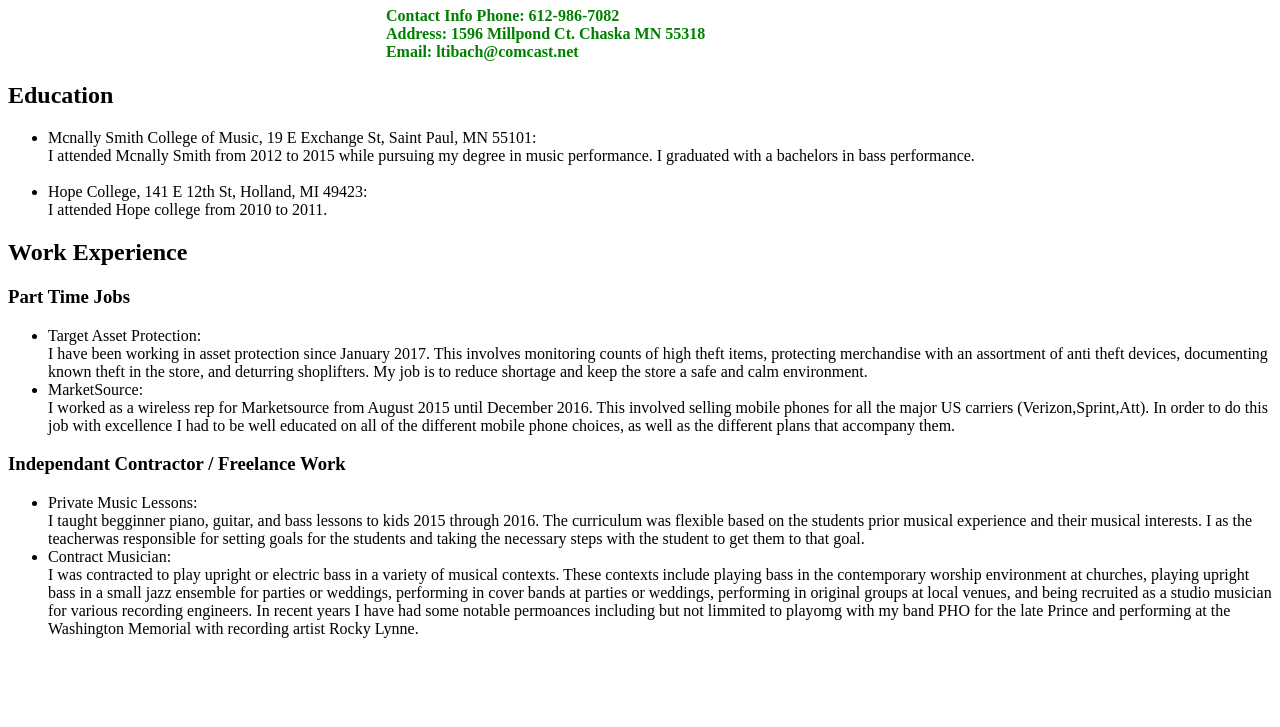
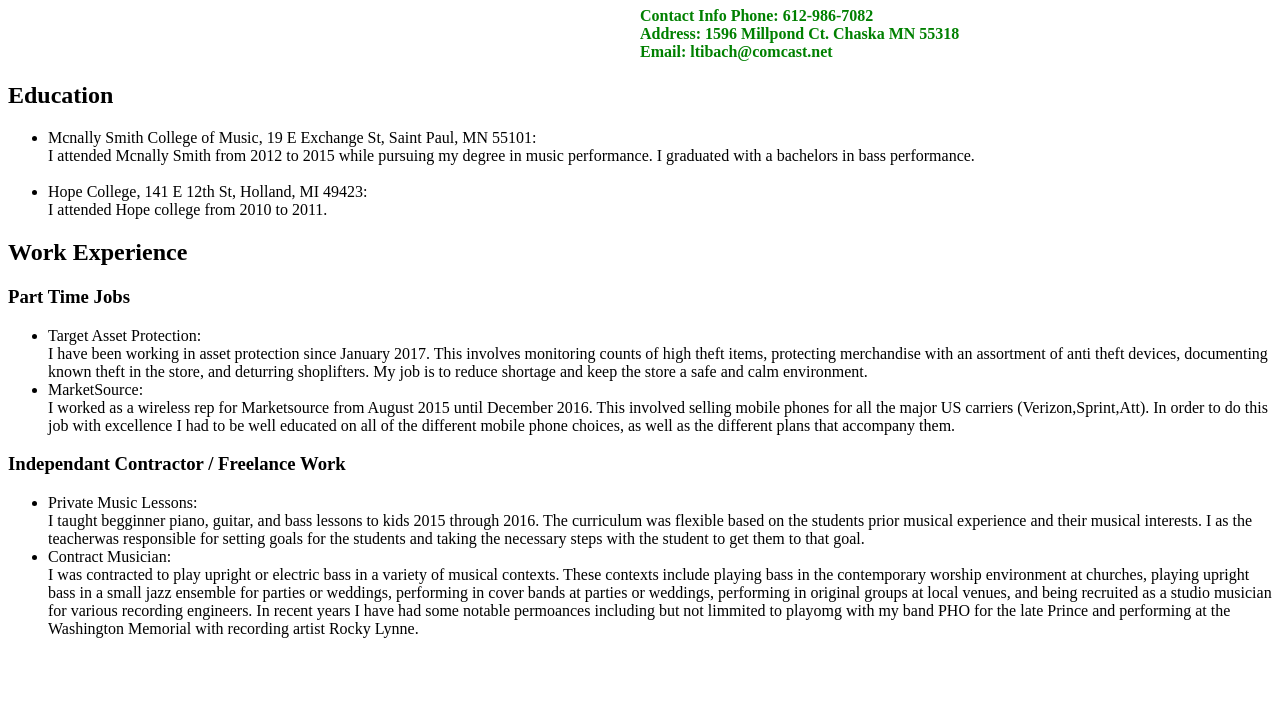
Before and after one commit to lukeibach/lukeibach.github.io, a plain HTML site: page index.html in a window 1280 px wide. Shown: the part 73-800 px from the top of the page. Drawn offline with Linux system fonts and the light colour scheme.

Commit message:
Update style.css

```diff
--- a/style.css
+++ b/style.css
@@ -1,4 +1,4 @@
 h4 {
-     margin-left: 10cm;
+     margin-left: 50%;
      color: green;
      }
```
